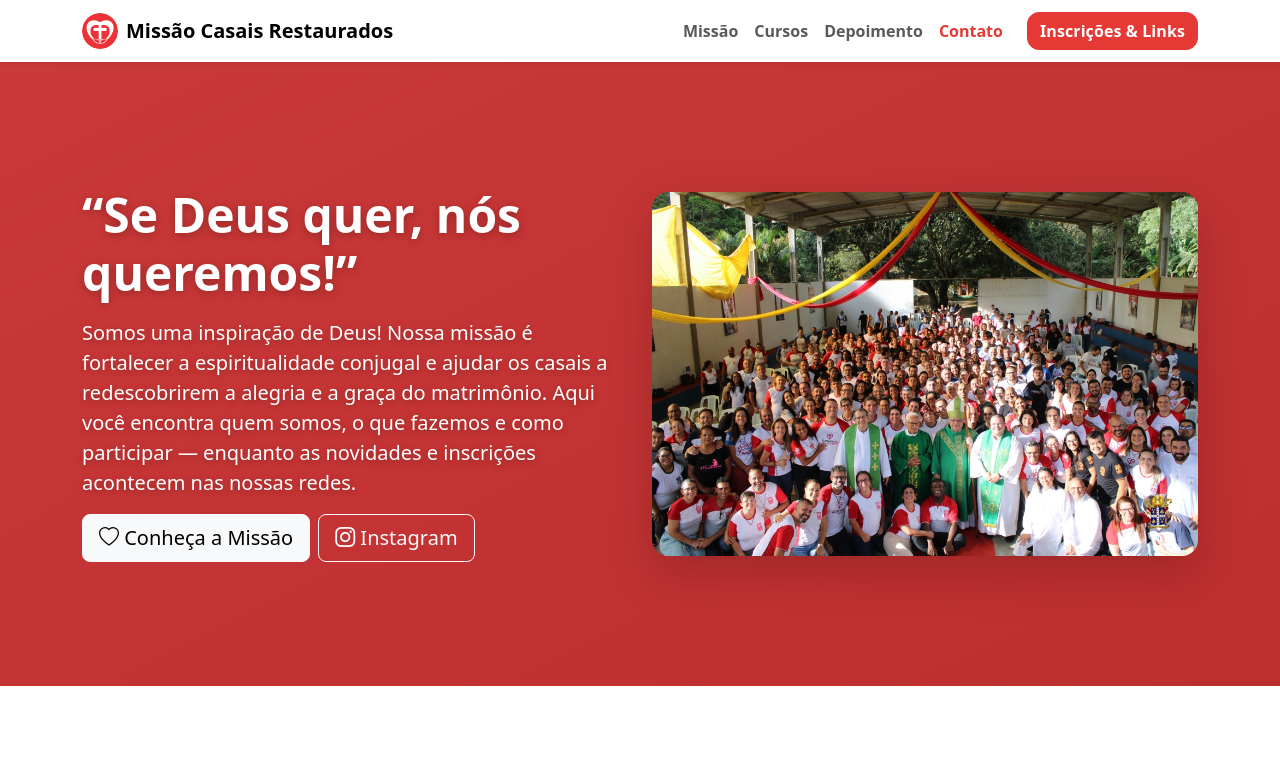
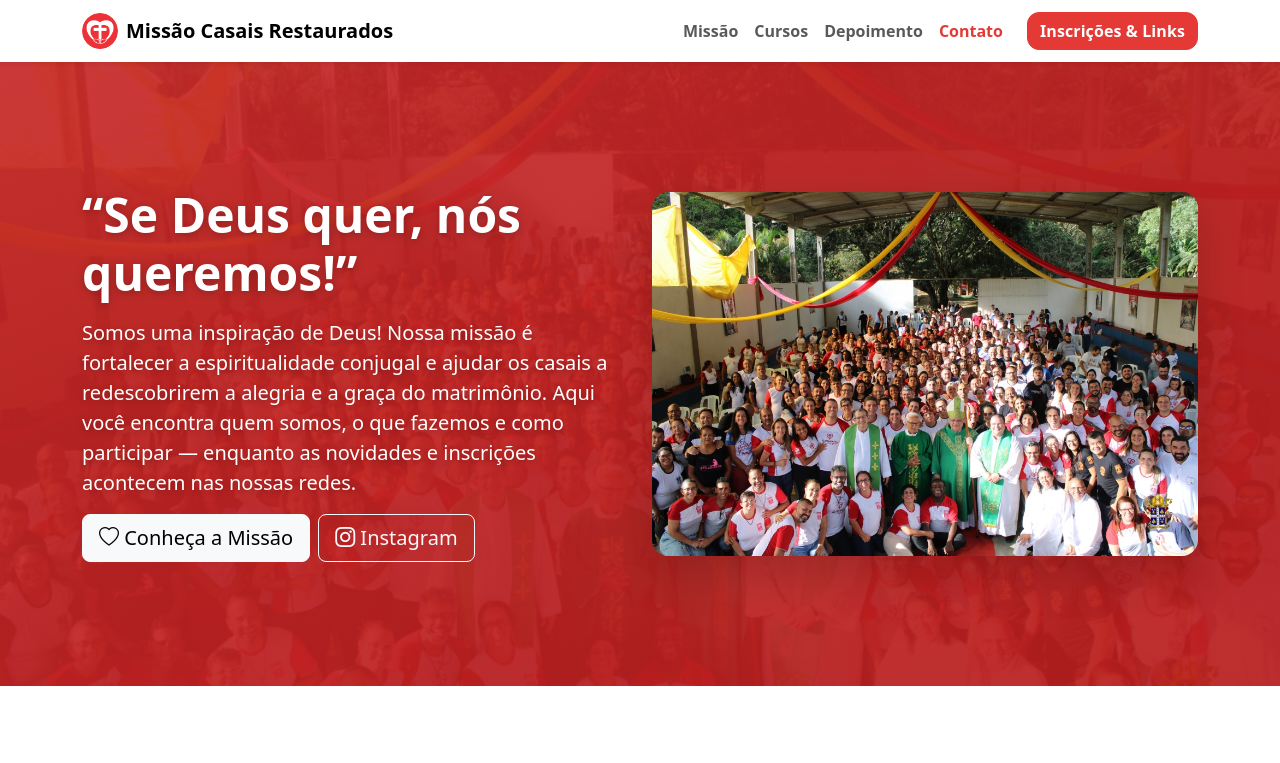
Before and after one commit to casaisrestaurados/onepage-mcr, a plain HTML site: page index.html in a window 1280 px wide. Shown: the top 763 px of the page. Drawn offline with nearby package versions, Linux system fonts and the light colour scheme.

Commit message:
Add files via upload

```diff
--- a/styles.css
+++ b/styles.css
@@ -14,7 +14,7 @@ body {
 .hero {
   min-height: 78vh;
   position: relative;
-  background: url("images/restaurados.jpg") center/cover no-repeat;
+  background: url("images/hero.jpg") center/cover no-repeat;
 }
 .hero::before {
   content: "";
```
